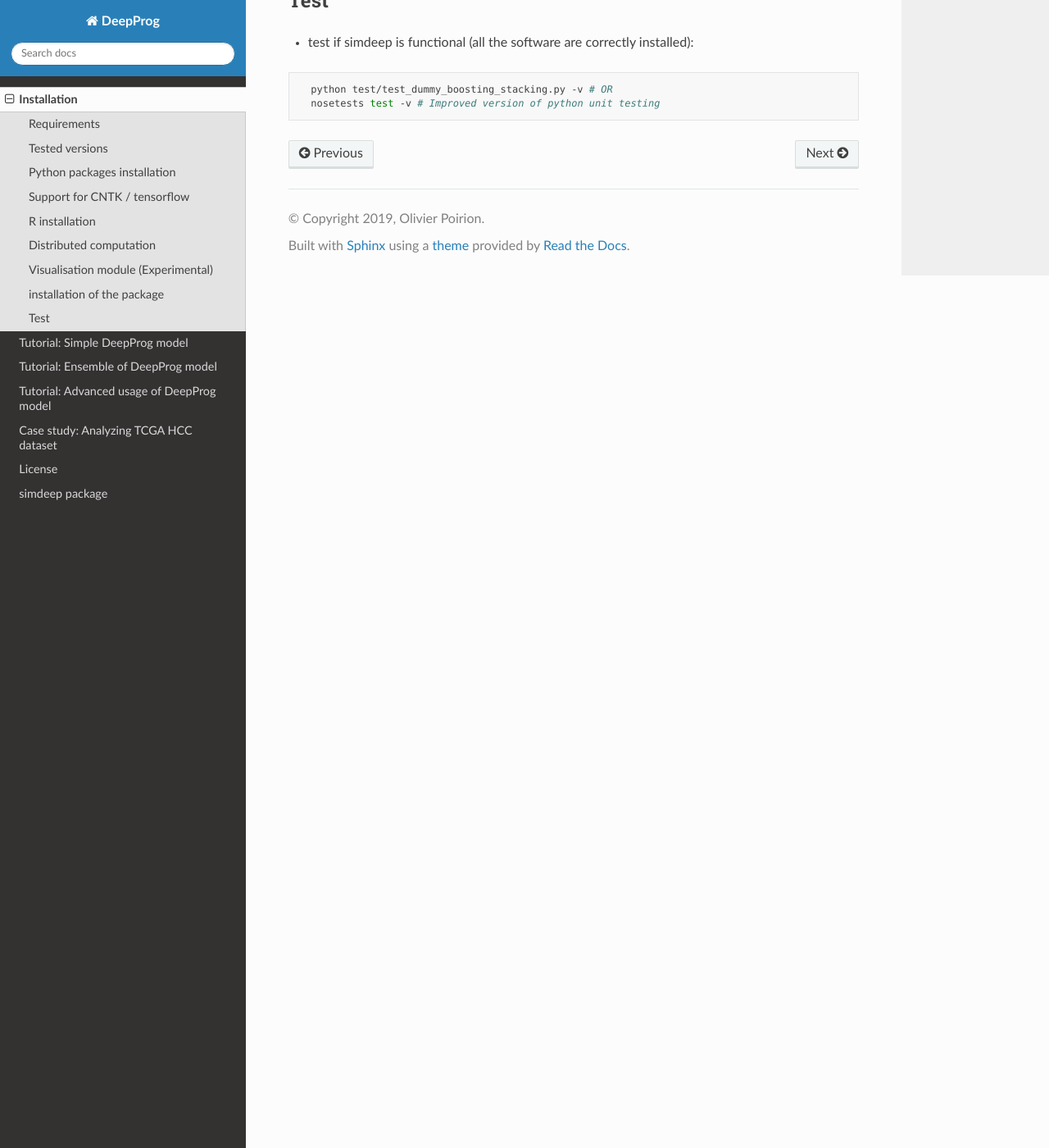
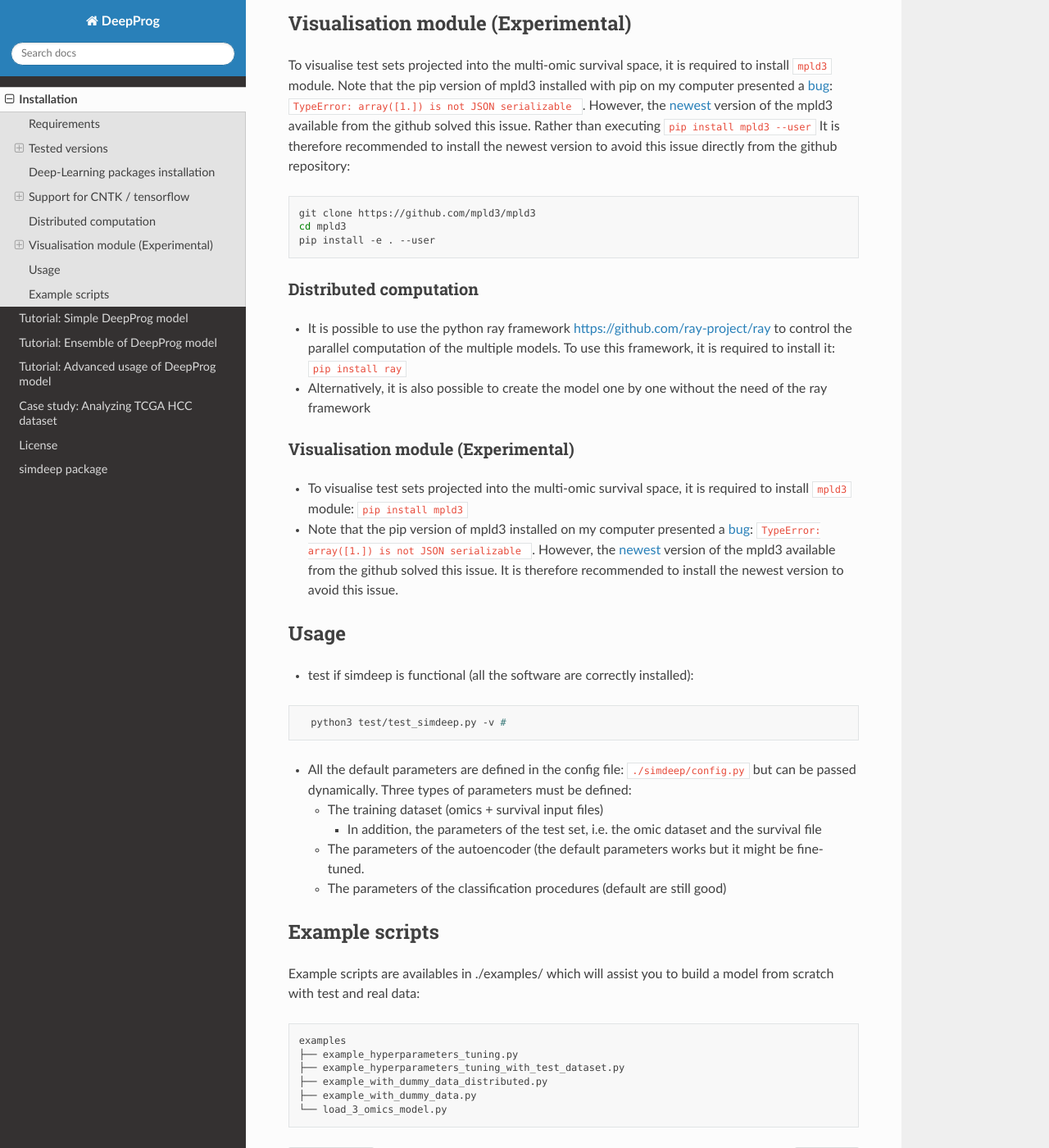
Before and after one commit to lanagarmire/DeepProg, a Sphinx documentation site: the page built from docs/installation.md, in a window 1280 px wide and 1400 px high, scrolled down 2418 px. Shown: the whole window at 82% size. Built offline with Sphinx 7.4.7 and the Read the Docs theme 2.0.0, drawn with Linux system fonts in a browser that asks for light colours; some of the changed text lies outside the part shown.

Commit message:
fix installation doc

````diff
--- a/docs/installation.md
+++ b/docs/installation.md
@@ -3,15 +3,17 @@
 Here we describe how to install the DeepProg package. We assume that the installation will be done locally, using the `--user` flag from pip. Alternatively, the package can be installed using a virtual environment or globally with sudo. Both python2.7 or python3.6 (or higher) can be used. We only tested the installation on a linux environment but it should also work on a OSX environment.
 
 ## Requirements
-* Python 2 or 3
+* Python 2 or 3 (Python3 is recommended)
+* Either theano, tensorflow or CNTK (theano is recommended)
 * [theano](http://deeplearning.net/software/theano/install.html) (the used version for the manuscript was 0.8.2)
 * [tensorflow](https://www.tensorflow.org/) as a more robust alternative to theano
 * [cntk](https://github.com/microsoft/CNTK) CNTK is anoter DL library that can present some advantages compared to tensorflow or theano. See [https://docs.microsoft.com/en-us/cognitive-toolkit/](https://docs.microsoft.com/en-us/cognitive-toolkit/)
-* R
-* the R "survival" package installed.
+* scikit-learn (>=0.18)
 * numpy, scipy
-* scikit-learn (>=0.18)
-* rpy2 2.8.6 (for python2 rpy2 can be install with: pip install rpy2==2.8.6, for python3 pip3 install rpy2==2.8.6). **It seems that newer version of rpy2 might not work due to a bug**. Thus, we highly recommand to install the 2.8.6 version for now.
+* lifelines
+* (if using python3) scikit-survival
+* (For distributed computing) ray (ray >= 0.8.4) framework
+* (For hyperparameter tuning) scikit-optimize
 
 ## Tested versions
 * python: 2.7.15, 3.6.6
@@ -25,7 +27,25 @@
 * rpy2: **2.8.6**
 
 
-## Python packages installation
+### installation (local)
+
+```bash
+# The downloading can take few minutes due to the size of th git project
+git clone https://gitlab.com/Grouumf/SimDeep.git
+cd SimDeep
+# The installation should only take a short amount of time
+pip3 install -e . -r requirements.txt --user
+# To intall the distributed frameworks
+pip3 install -r requirements_distributed.txt --user
+# Installing scikit-survival (python3 only)
+pip3 install -r requirements_pip3.txt --user
+
+# DeepProg is working also with python2/pip2 however there is no support for scikit-survival in python2
+pip2 install -r requirements.txt --user
+pip2 install -r requirements_distributed.txt --user
+```
+
+## Deep-Learning packages installation
 
 The required python packages can be installed using pip:
 
@@ -50,7 +69,14 @@
 }
 ```
 
-## R installation
+### R installation (Optional)
+
+In his first implementation, DeepProg used the R survival toolkits to fit the survival functions. Thse functions have been replaced with the python toolkits lifelines and scikit-survival for more convenience and avoid any compatibility issue.
+
+* R
+* the R "survival" package installed.
+* rpy2 2.8.6 (for python2 rpy2 can be install with: pip install rpy2==2.8.6, for python3 pip3 install rpy2==2.8.6). It seems that newer version of rpy2 might not work due to a bug (not tested)
+
 
 ```R
 install.package("survival")
@@ -74,18 +100,36 @@
 pip install -e . --user
 ```
 
-## installation of the package
+### Distributed computation
+* It is possible to use the python ray framework [https://github.com/ray-project/ray](https://github.com/ray-project/ray) to control the parallel computation of the multiple models. To use this framework, it is required to install it: `pip install ray`
+* Alternatively, it is also possible to create the model one by one without the need of the ray framework
 
-```bash
-git clone https://github.com/lanagarmire/SimDeep.git
-cd SimDeep
-pip install -r requirements.txt --user
-```
+### Visualisation module (Experimental)
+* To visualise test sets projected into the multi-omic survival space, it is required to install `mpld3` module: `pip install mpld3`
+* Note that the pip version of mpld3 installed on my computer presented a [bug](https://github.com/mpld3/mpld3/issues/434): `TypeError: array([1.]) is not JSON serializable `. However, the [newest](https://github.com/mpld3/mpld3) version of the mpld3 available from the github solved this issue. It is therefore recommended to install the newest version to avoid this issue.
 
-## Test
+## Usage
 * test if simdeep is functional (all the software are correctly installed):
 
 ```bash
-  python test/test_dummy_boosting_stacking.py -v # OR
-  nosetests test -v # Improved version of python unit testing
+  python3 test/test_simdeep.py -v #
   ```
+
+* All the default parameters are defined in the config file: `./simdeep/config.py` but can be passed dynamically. Three types of parameters must be defined:
+  * The training dataset (omics + survival input files)
+    * In addition, the parameters of the test set, i.e. the omic dataset and the survival file
+  * The parameters of the autoencoder (the default parameters works but it might be fine-tuned.
+  * The parameters of the classification procedures (default are still good)
+
+
+## Example scripts
+
+Example scripts are availables in ./examples/ which will assist you to build a model from scratch with test and real data:
+
+```bash
+examples
+├── example_hyperparameters_tuning.py
+├── example_hyperparameters_tuning_with_test_dataset.py
+├── example_with_dummy_data_distributed.py
+├── example_with_dummy_data.py
+└── load_3_omics_model.py
````
Also changed, not shown: other parts of docs/installation.md (+0 -1 lines), README.md (+3 -3 lines).
